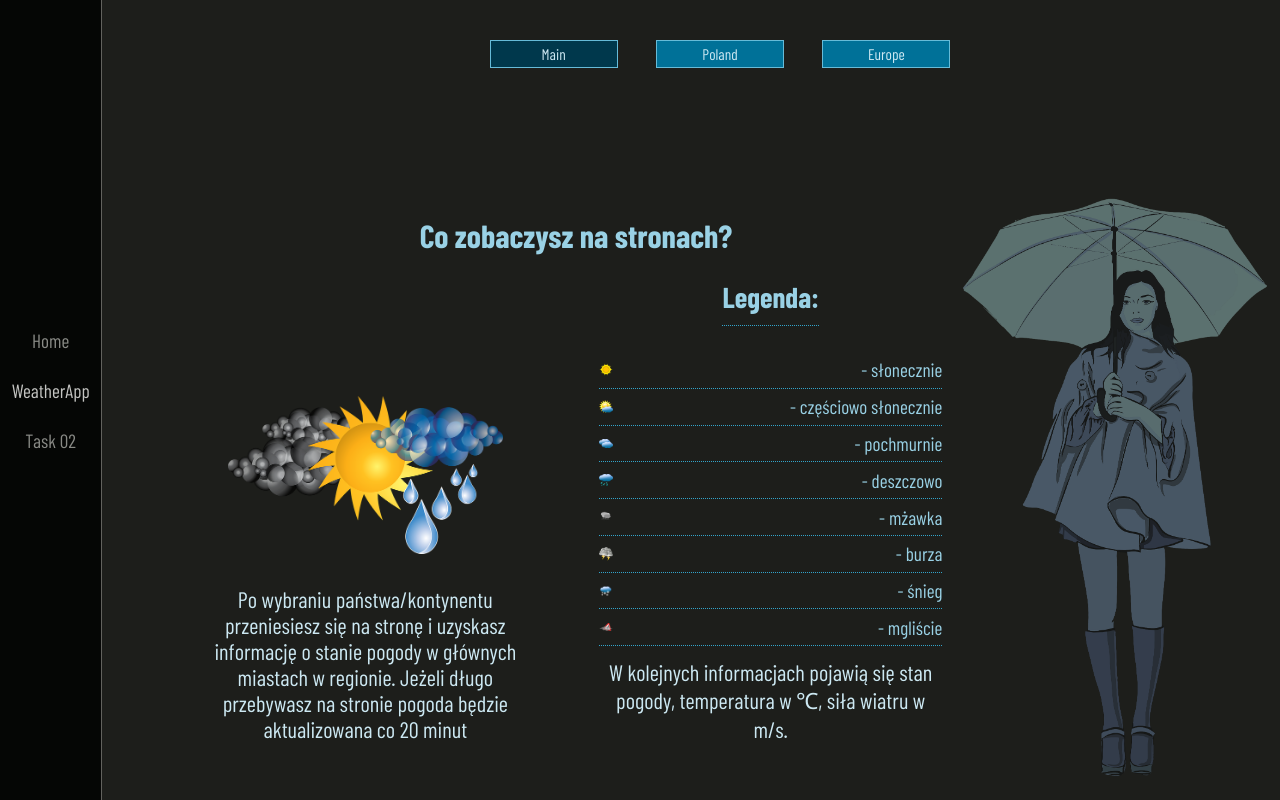
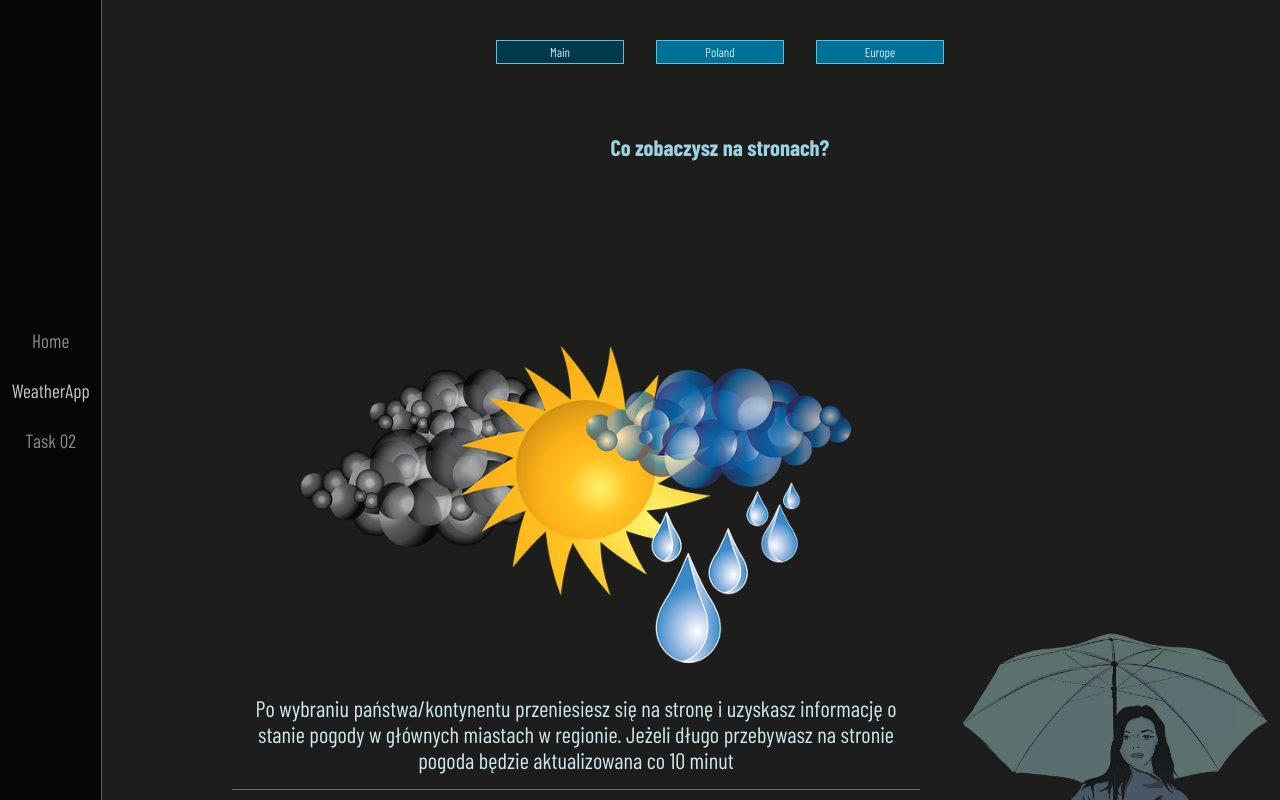
Before and after one commit to Scorpion19702022/01_REACT_VARIOUS_PROJECTS, a React (Create React App) app: page /WeatherApp in a window 1280 px wide. Shown: the top 800 px of the page. Built offline with nearby package versions, Linux system fonts and the light colour scheme; a web font is replaced by a local one.

Commit message:
corrected styles css for mobile

```diff
--- a/src/Components/WeatherApp/NavWorld.module.css
+++ b/src/Components/WeatherApp/NavWorld.module.css
@@ -20,7 +20,7 @@
 
 .nav_links {
 	position: fixed;
-	top: 8%;
+	top: 10%;
 	width: 100%;
 	display: flex;
 	justify-content: center;
@@ -30,8 +30,11 @@
 .btn_active {
 	width: 18%;
 	padding: 0.2em;
-	text-align: center;
+	display: flex;
+	justify-content: center;
+	align-items: center;
 	margin: 0em 1em;
+	font-size: 1em;
 	background-color: var(--color-color08);
 	border: 0.04em solid var(--color-color03);
 	cursor: pointer;
@@ -46,7 +49,11 @@
 .btn_no_active {
 	width: 18%;
 	padding: 0.2em;
+	display: flex;
+	justify-content: center;
+	align-items: center;
 	text-align: center;
+	font-size: 1em;
 	margin: 0em 1em;
 	background-color: var(--color-color06);
 	border: 0.04em solid var(--color-color03);
--- a/src/Components/WeatherApp/PolandWeather.tsx
+++ b/src/Components/WeatherApp/PolandWeather.tsx
@@ -17,6 +17,7 @@ import WomanWeather from './assets/back2.png'
 
 import styles from './PolandWeather.module.css'
 import PolandContext from './Context/PolandContext'
+import NavBar from '../NavBar/NavBar'
 
 const PolandWeather = () => {
 	const { refresh, citiesPoland } = useContext(PolandContext)
--- a/src/Components/WeatherApp/WeatherApp.module.css
+++ b/src/Components/WeatherApp/WeatherApp.module.css
@@ -21,7 +21,7 @@
 .wrapper {
 	position: relative;
 	width: 100%;
-	height: 100vh;
+	min-height: 100vh;
 	display: flex;
 	flex-direction: column;
 	align-items: center;
@@ -29,33 +29,35 @@
 	background-color: var(--color-dark07);
 }
 
+.heading {
+	height: 10%;
+	margin-top: 6em;
+	font-size: 1.4em;
+	color: var(--color-color02);
+}
+
 .box_info {
 	width: 100%;
-	margin-top: 20%;
+	margin-top: 2%;
 	display: flex;
 	flex-direction: column;
 	align-items: center;
 }
 
-.heading {
-	height: 10%;
-	margin-top: 2em;
-	font-size: 2em;
-	color: var(--color-color02);
-}
-
 .box_main {
 	width: 100%;
-	height: 70%;
 	padding: 2em;
 	display: flex;
-	justify-content: space-between;
+	flex-direction: column;
+	align-items: center;
 }
 
 .main_info {
-	width: 47%;
+	width: 90%;
 	height: 100%;
-	padding-right: 1em;
+	padding-bottom: 1em;
+	margin-bottom: 1em;
+	border-bottom: 0.04em solid var(--color-color05);
 	display: flex;
 	flex-direction: column;
 	align-items: center;
@@ -74,7 +76,7 @@
 }
 
 .main_legend {
-	width: 47%;
+	width: 90%;
 	height: 100%;
 	padding-right: 1em;
 	display: flex;
@@ -84,7 +86,7 @@
 }
 
 .legend_heading {
-	font-size: 1.8em;
+	font-size: 1.2em;
 	color: var(--color-color02);
 	margin-bottom: 1em;
 	padding-bottom: 0.4em;
@@ -115,7 +117,6 @@
 
 .legend_info {
 	color: var(--color-color02);
-	font-size: 1.2em;
 }
 
 .legend_other_info {
@@ -132,7 +133,7 @@
 	display: none;
 }
 
-@media (min-width: 767.98px) {
+@media (min-width: 992px) {
 	.wrapper {
 		padding-left: 10em;
 	}
--- a/src/Components/WeatherApp/WeatherApp.tsx
+++ b/src/Components/WeatherApp/WeatherApp.tsx
@@ -18,14 +18,14 @@ const WeatherApp = () => {
 	return (
 		<section className={styles.wrapper}>
 			<NavWorld />
+			<h1 className={styles.heading}>Co zobaczysz na stronach?</h1>
 			<div className={styles.box_info}>
-				<h1 className={styles.heading}>Co zobaczysz na stronach?</h1>
 				<div className={styles.box_main}>
 					<div className={styles.main_info}>
 						<img className={styles.main_img} src={Unknown} alt='some_weather' />
 						<p className={styles.main_text}>
 							Po wybraniu państwa/kontynentu przeniesiesz się na stronę i uzyskasz informację o stanie pogody w głównych
-							miastach w regionie. Jeżeli długo przebywasz na stronie pogoda będzie aktualizowana co 20 minut
+							miastach w regionie. Jeżeli długo przebywasz na stronie pogoda będzie aktualizowana co 10 minut
 						</p>
 					</div>
 					<div className={styles.main_legend}>
```
